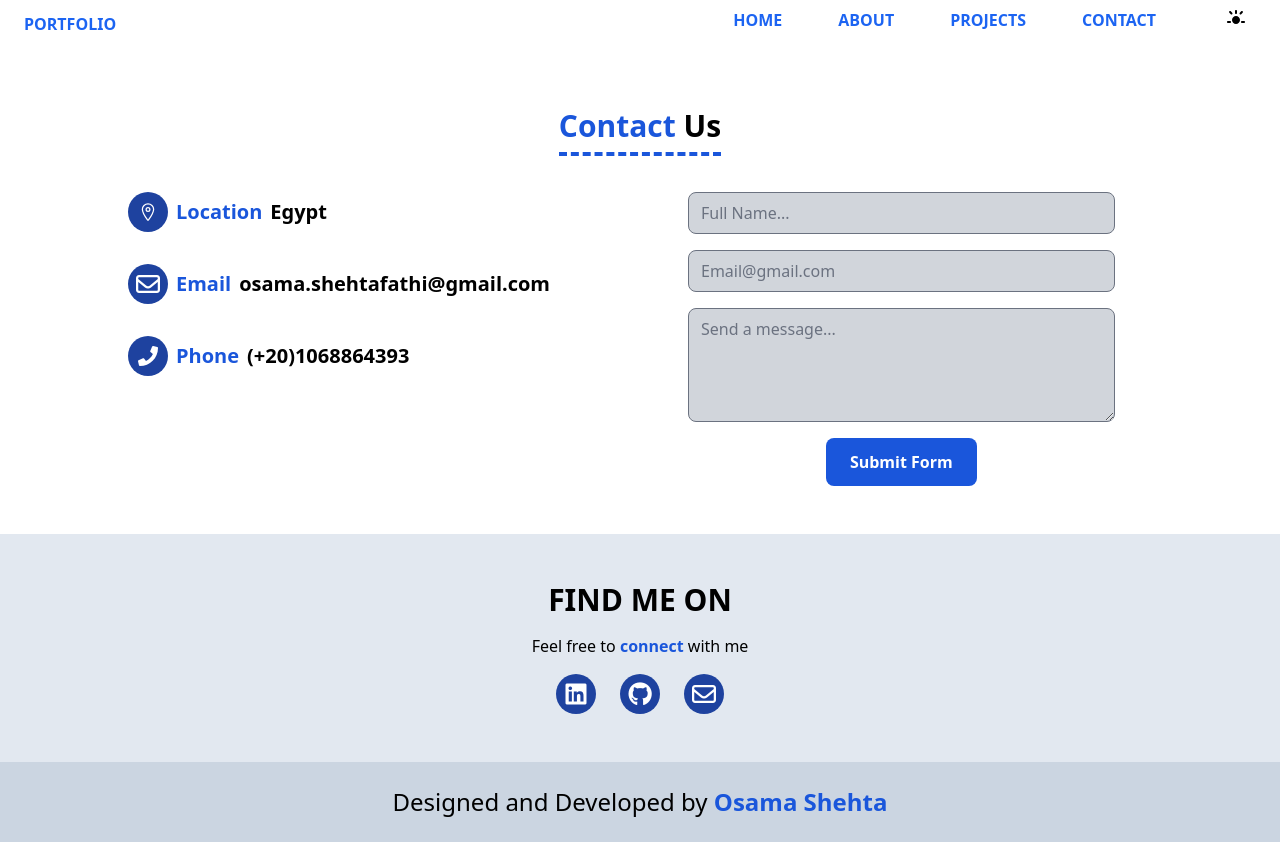
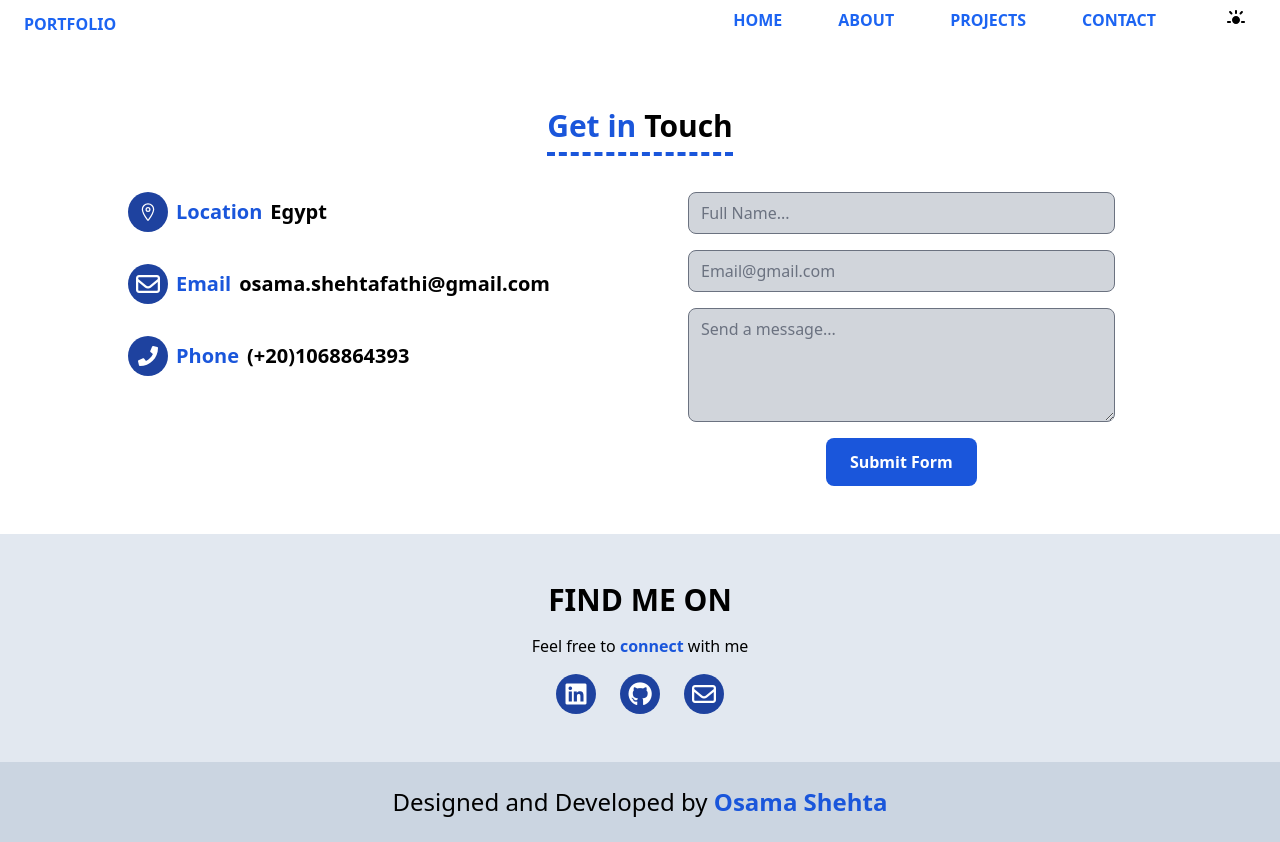
Before and after one commit to osamashehta/Portfolio, a React (Vite) app: page /contact in a window 1280 px wide. Built offline with nearby package versions, Linux system fonts and the light colour scheme.

Commit message:
Update CV

```diff
--- a/src/Components/Carousel/Carousel.jsx
+++ b/src/Components/Carousel/Carousel.jsx
@@ -1,7 +1,4 @@
-import {
-  FaGithub,
-  FaLink,
-} from "react-icons/fa";
+import { FaGithub, FaLink } from "react-icons/fa";
 import { IoIosCloseCircle } from "react-icons/io";
 import { useDispatch, useSelector } from "react-redux";
 import { handleClose } from "../../rtk/Slices/LayerSlice";
@@ -10,7 +7,6 @@ function Carousel() {
   let layer = useSelector((state) => state.layer);
   const dispatch = useDispatch();
   let { fondedProject } = useSelector((state) => state.project);
-
 
   return (
     <>
@@ -78,7 +74,7 @@ function Carousel() {
 
           <IoIosCloseCircle
             onClick={() => dispatch(handleClose())}
-            className="absolute top-2 right-2 text-3xl text-white cursor-pointer hover:text-red-500"
+            className="absolute top-2 right-2 text-3xl  cursor-pointer text-red-500"
           />
         </div>
       </div>
--- a/src/Components/Contact/Contact.jsx
+++ b/src/Components/Contact/Contact.jsx
@@ -1,4 +1,3 @@
-import React from "react";
 import { FaPhone } from "react-icons/fa";
 import { IoLocationOutline } from "react-icons/io5";
 import Swal from "sweetalert2";
@@ -37,10 +36,8 @@ function Contact() {
       <div className="w-full bg-white dark:bg-slate-800 pt-12 pb-6 ">
         <div className="w-full flex justify-center">
           <div className="w-fit  my-3 dark:text-white text-3xl font-bold border-b-4 border-dashed border-blue-700 dark:border-emerald-500 py-2 ">
-            <span className="text-blue-700 dark:text-emerald-500 ">
-              Contact
-            </span>{" "}
-            Us
+            <span className="text-blue-700 dark:text-emerald-500 ">Get in</span>{" "}
+            Touch
           </div>
         </div>
 
@@ -103,18 +100,21 @@ function Contact() {
               name="name"
               placeholder="Full Name..."
               className="w-full  bg-gray-300 rounded-lg "
+              required
             />
             <input
               type="email"
               name="email"
               placeholder="Email@gmail.com"
               className="w-full bg-gray-300 rounded-lg "
+              required
             />
             <textarea
               rows={4}
               name="message"
               placeholder="Send a message..."
               className="w-full bg-gray-300 rounded-lg  "
+              required
             ></textarea>
             <div className="flex justify-center items-center my-6">
               <button
```
Also changed, not shown: src/Components/DownloadCV/DownloadCV.jsx (+8 -9 lines), 1 other file (tests, documents, lock files or other folders).
